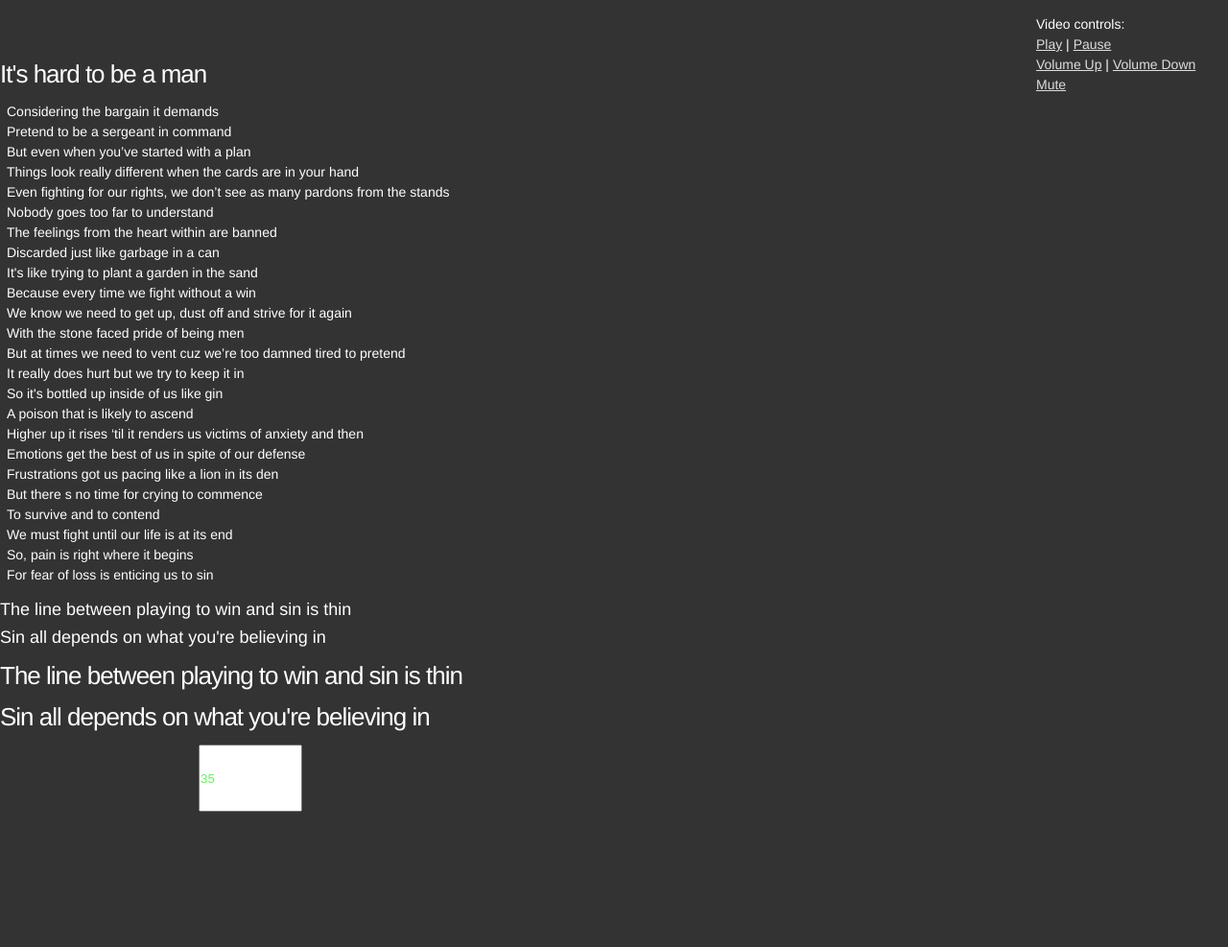
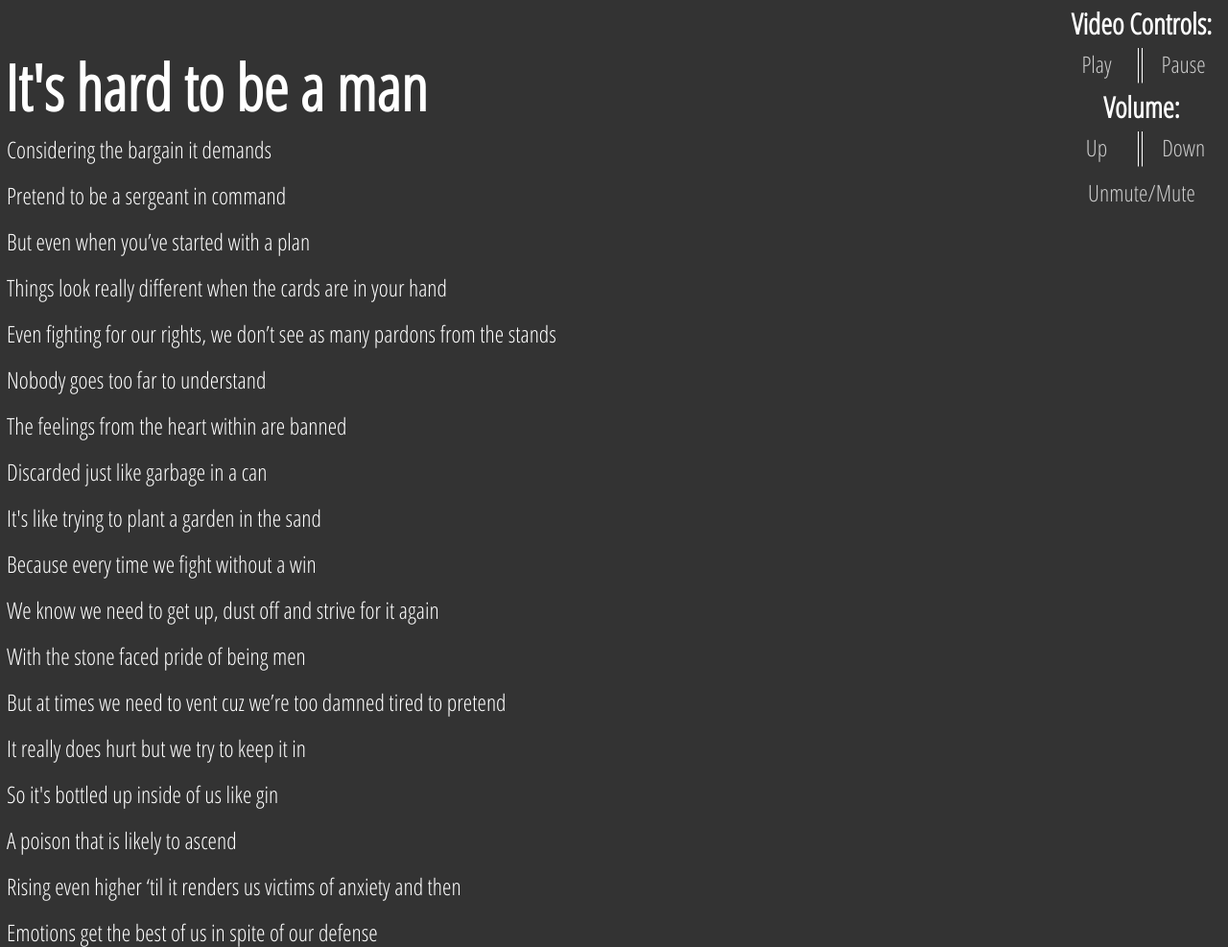
Before and after one commit to DocDeuce/WIA-Assignments, a website: page Henry_Justin_presentation/index.html in a window 1280 px wide. Shown: the top 987 px of the page at 96% size. Drawn offline with nearby package versions, Linux system fonts and the light colour scheme.

Commit message:
Forget the knob, styled video controls

```diff
--- a/Henry_Justin_presentation/css/screen.css
+++ b/Henry_Justin_presentation/css/screen.css
@@ -1,5 +1,6 @@
 @charset "UTF-8";
 @import "reset.css";
+@import url(http://fonts.googleapis.com/css?family=Open+Sans+Condensed:300);
 
 
 /* CSS Document */
@@ -12,13 +13,15 @@
 */
 
 
-body { background: #333; font:14px/21px Helvetica, Arial, sans-serif; color: white; margin: 0; padding: 0; }
+body { background: #333; font:14px 'Open Sans Condensed', Arial, sans-serif; color: white; margin: 0; padding: 0; }
 a { color: #ccc; text-decoration: underline; }
 a:hover { color: #fb2b2b; }
-h1, h2 { font-size: 26px; line-height: 28px; font-weight: normal; letter-spacing: -1px; color: #fff; }
-h3 { font-size: 18px; font-weight: normal; margin: 8px 0; }
-h4 { font-size: 14px; font-weight: normal; margin: 0; }
-h5 { font-size: 12px; font-weight: normal; margin: 0; }
+h2, h3, h4, h5, p { margin: 8px 0 0 8px;}
+h1 { font-size: 66px; line-height: 68px; margin: 8px 0 0 5px;}
+h2 { font-size: 38px; line-height: 58px; }
+h3 { font-size: 30px; line-height: 50px; }
+h4 { font-size: 12px; }
+p {font-size: 24px; line-height: 48px;}
 ul { margin-left: 20px; }
 ol { margin-left: 36px; }
 
@@ -33,7 +36,7 @@ ol { margin-left: 36px; }
 #wrapper { width: 100%; margin: 0; padding: 48px 0 72px; position: relative;}
 #main { width: 640px; float: left;}
 #main > p, #main > div { margin-left: 7px; }
-#sidebar { width: 200px; position:fixed; right: 0; top: 0;}
+#sidebar { width: 180px; position:fixed; right: 0; top: 0; ;}
 #sidebar ol { margin: 12px 0 12px 22px; }
 /*
 	----------------------------
@@ -41,10 +44,12 @@ ol { margin-left: 36px; }
 	____________________________
 */
 
-
-#video-controls { width: 333px; }
-#video-controls a { color: #ddd; text-decoration: underline; }
-
+#sidebar h3 {text-align: center; margin: 0;}
+#sidebar a { display: inline-block; text-decoration: none; text-align: center; font-size: 24px; height: 36px; border-bottom: 1px solid rgba(255,255,255,0);}
+#sidebar a:hover { border-bottom: 1px solid white; color: white; background-color: rgba(255,255,255,.4)}
+.tubular-volume-up, .tubular-play { width:86px; border-right: 1px solid white; margin: 0;}
+.tubular-volume-down, .tubular-pause { width:86px; border-left: 1px solid white; margin: 0;}
+.tubular-mute { width: 180px; border-bottom: 1px solid white; margin-top: 10px;}
 
 /*
 	----------------------------
--- a/Henry_Justin_presentation/index.html
+++ b/Henry_Justin_presentation/index.html
@@ -33,25 +33,28 @@ But at times we need to vent cuz we’re too damned tired to pretend<br />
         It really does hurt but we try to keep it in<br />
         So it's bottled up inside of us like gin<br />
         A poison that is likely to ascend<br />
-Higher up it rises ‘til it renders us victims of anxiety and then<br />
+        Rising even higher ‘til it renders us victims of anxiety and then<br />
         Emotions get the best of us in spite of our defense<br />
         Frustrations got us pacing like a lion in its den<br />
-But there s no time for crying to commence<br />
+        But there's no time for crying to commence<br />
         To survive and to contend<br />
         We must fight until our life is at its end<br />
         So, pain is right where it begins<br />
         For fear of loss is enticing us to sin</p>
         <h3>The line between playing to win and sin is thin</h3>
         <h3>Sin all depends on what you're believing in</h3>
-<h1>The line between playing to win and sin is thin</h1>
-<h1>Sin all depends on what you're believing in</h1>
-	<div style="display:inline;width:200px;height:200px;">
+        <h2>The line between playing to win and sin is thin</h2>
+        <h2>Sin all depends on what you're believing in</h2>
+	</div>
 
-    <canvas height="200px" width="200"></canvas>
-<input class="knob" value="35" data-fgcolor="#66EE66" data-anglearc="250" data-angleoffset="-125" style="width: 104px; height: 66px; position: absolute; vertical-ali…text-align: center; color: rgb(102, 238, 102); padding: 0px;"></input>
-    </div>
     <div id="sidebar">
-    	<p id="video-controls">Video controls:<br /><a href="#" class="tubular-play">Play</a> | <a href="#" class="tubular-pause">Pause</a> <br /> <a href="#" class="tubular-volume-up">Volume Up</a> | <a href="#" class="tubular-volume-down">Volume Down</a> <br /> <a href="#" class="tubular-mute">Mute</a></p>
+        <h3>Video Controls:</h3>
+        <a href="#" class="tubular-play">Play</a>
+        <a href="#" class="tubular-pause">Pause</a>
+        <h3>Volume:</h3>
+        <a href="#" class="tubular-volume-up">Up</a>
+        <a href="#" class="tubular-volume-down">Down</a>
+        <a href="#" class="tubular-mute">Unmute/Mute</a>
     </div>
 
 </div><!-- #wrapper -->
```
Lines whose indentation alone changed are shown as unchanged.
